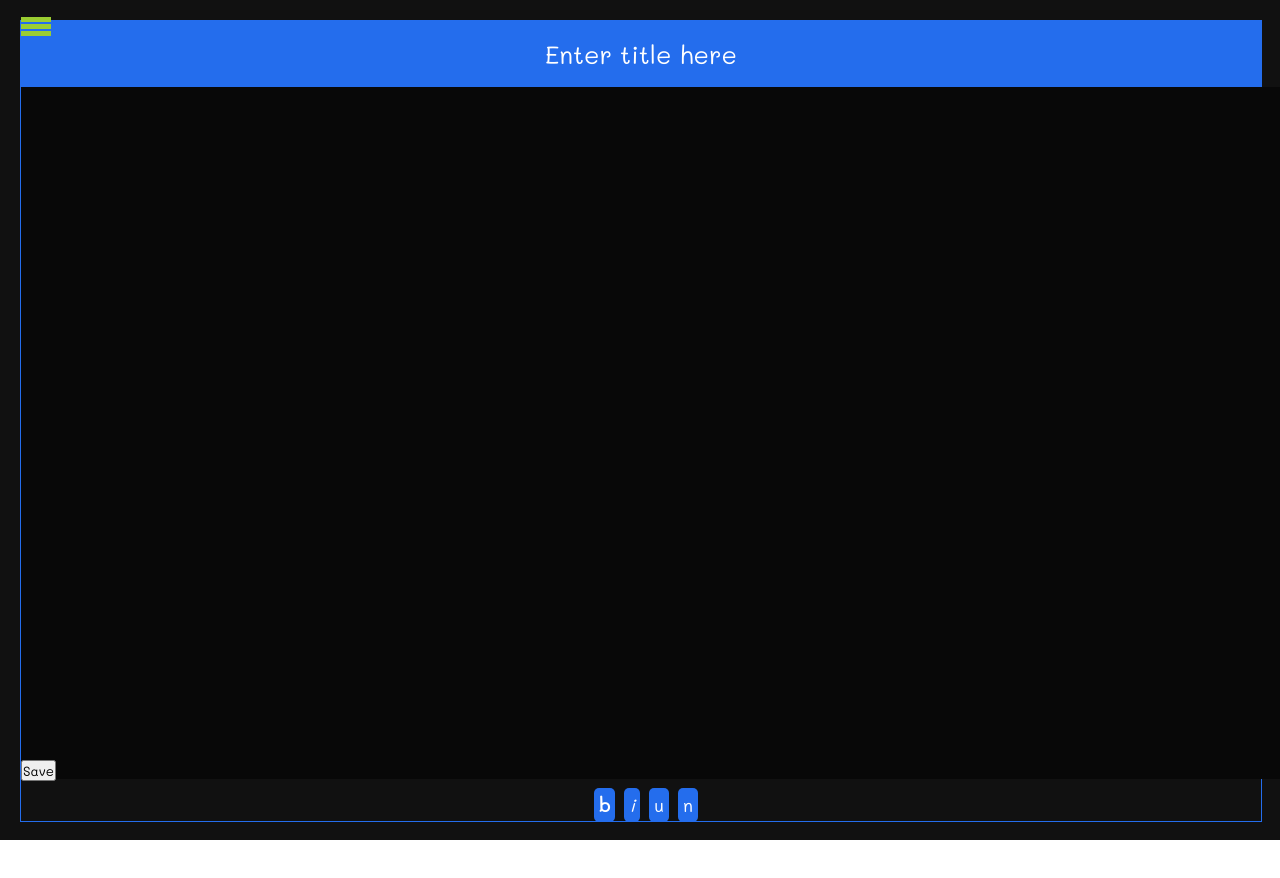
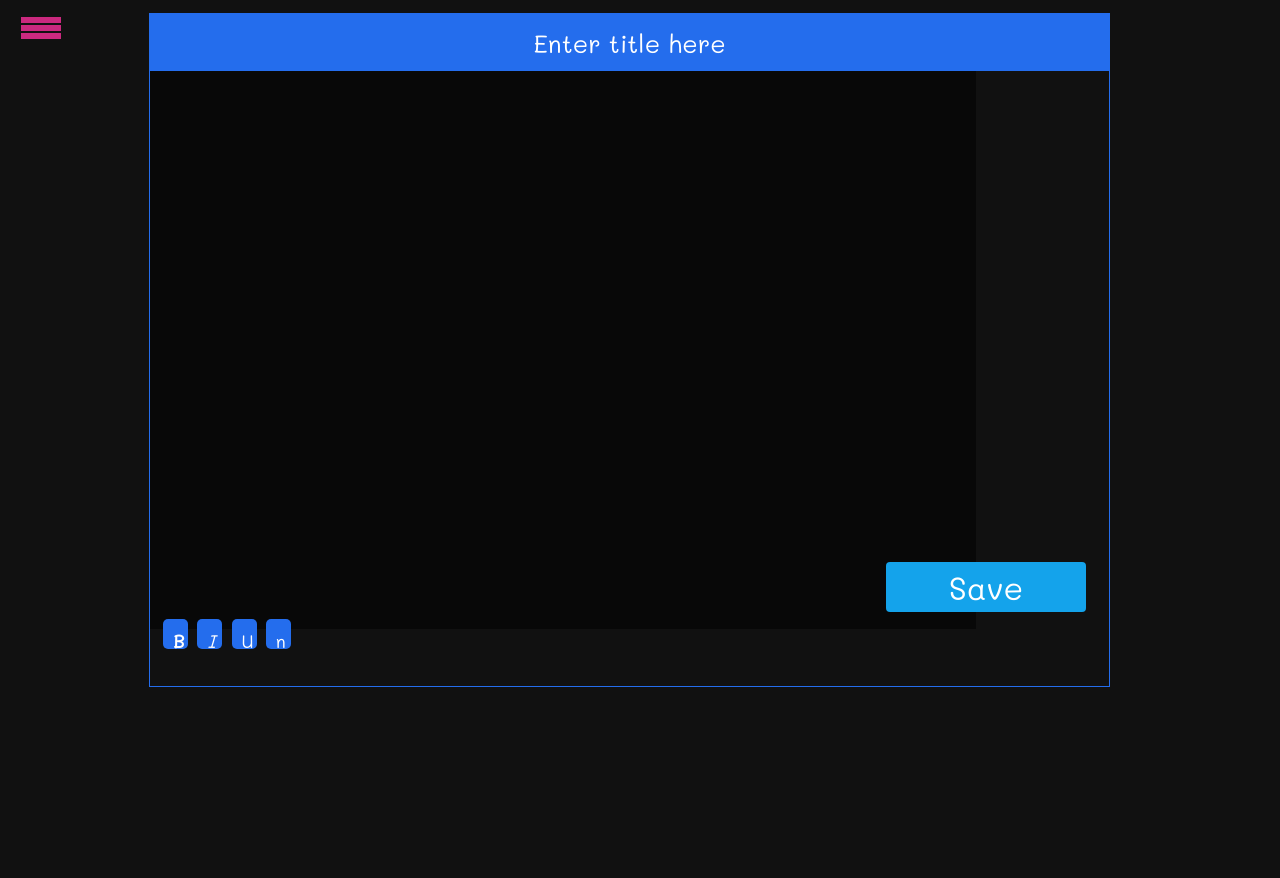
Before and after one commit to Bug-HuNteR-Team/NotesApp, a plain HTML site: page index.html in a window 1280 px wide. Before the commit the page ends 847 px from the top, so only its background shows below. Drawn offline with Linux system fonts and the light colour scheme.

Commit message:
Add files via upload

```diff
--- a/index.html
+++ b/index.html
@@ -3,6 +3,14 @@
 <head>
     <title>Doreamon Notes app</title>
     <link rel='stylesheet' href='style.css' />
+    <script src='./main.js'>
+      /* function fn1()
+        {
+           var str = document.getElementById("txtHeader").value;
+           alert("VAlue: "+str);
+        } */
+    </script>
+
 </head>
 
 <body>
@@ -27,13 +35,13 @@
                 <div contenteditable="true" id="txtContent" class="txtContent"></div>
                 </form>
             </div>
-            <button id="submitBtn">Save</button>
+            <button onClick="fn1()" class="submitBtn">Save</button>
 
             <div class="options">
                 <center>
-                    <button onclick="changeStyle('b')" class="btn1"><b>b</b></button>
-                    <button onclick="changeStyle('i')" class="btn1"><i>i</i></button>
-                    <button onclick="changeStyle('u')" class="btn1">u</button>
+                    <button onclick="changeStyle('b')" class="btn1"><b>B</b></button>
+                    <button onclick="changeStyle('i')" class="btn1"><i>I</i></button>
+                    <button onclick="changeStyle('u')" class="btn1">U</button>
                     <button onclick="changeStyle('n')" class="btn1">n</button>
                 </center>
             </div>
@@ -45,6 +53,6 @@
     </div>
     </div>
 </body>
-<script src='./main.js'></script>
+
 
 </html>
--- a/style.css
+++ b/style.css
@@ -1,5 +1,7 @@
 @import url("https://fonts.googleapis.com/css2?family=Mali&display=swap");
+
 /* Side-Bar */
+
 #sidebar {
     position: fixed;
     width: 30%;
@@ -7,6 +9,7 @@
     left: -30%;
     background-color: skyblue;
 }
+
 #sidebar li {
     color: white;
     font-size: 30px;
@@ -14,22 +17,29 @@
     border-bottom: 1px solid gray;
     text-align: center;
 }
+
 .toggle-btn {
     position: absolute;
     left: 105%;
     top: 15px;
 }
+
 .toggle-btn span {
     display: block;
-  background-color: yellowgreen;
-  width: 30px;
-  height: 5px;
+    background-color: rgb(203, 41, 127);
+    width: 40px;
+    height: 6px;
     margin: 2px;
 }
+
 #sidebar.active {
     left: 0;
+    transition: 0.3s;
 }
+
+
 /* Side-Bar */
+
 * {
     margin: 0px;
     padding: 0px;
@@ -39,14 +49,17 @@
 .main {
     background-color: rgb(17, 17, 17);
     height: 100%;
-  padding: 20px;
+    padding: 69px;
 }
 
 .main-container {
     border: 1px solid #246ded;
-  width: 100%;
-  height: 100%;
+    width: 84%;
+    height: 84%;
+    margin-top: -3.5rem;
+    margin-left: 5rem;
 }
+
 .header {
     background-color: #246ded;
     height: 7%;
@@ -56,17 +69,18 @@
 
 .content {
     background-color: #fff;
-  height: 84%;
-  width: 100%;
+    height: 80%;
+    width: 84%;
     border-bottom: 1px #141414 dotted;
 }
+
 ::placeholder {
     color: white;
 }
 
 .options {
-  height: 7%;
-  width: 100%;
+    height: 25%;
+    width: 15%;
     padding: 5px;
 }
 
@@ -94,11 +108,41 @@
 }
 
 .btn1 {
-  padding: 5px;
+    width: 25px;
+    height: 30px;
+    padding: 10px;
     margin: 2px;
     background-color: #246ded;
     color: #fff;
     font-size: 18px;
     border-radius: 5px;
+    box-shadow: inset 0 0 0 0 skyblue;
+    transition: ease-out 0.3s;
     border: none;
 }
+
+.btn1:hover {
+    box-shadow: inset 300px 0 0 0 skyblue;
+}
+
+
+/* save btn */
+
+.submitBtn {
+    margin-top: -3rem;
+    margin-left: 46rem;
+    width: 200px;
+    height: 50px;
+    border: none;
+    color: white;
+    background-color: rgb(20, 163, 235);
+    border-radius: 4px;
+    box-shadow: inset 0 0 0 0 #06f93b;
+    transition: ease-out 0.3s;
+    font-size: 2rem;
+    outline: none;
+}
+
+.submitBtn:hover {
+    box-shadow: inset 300px 0 0 0 #06f93b;
+}
```
Lines whose indentation alone changed are shown as unchanged.
